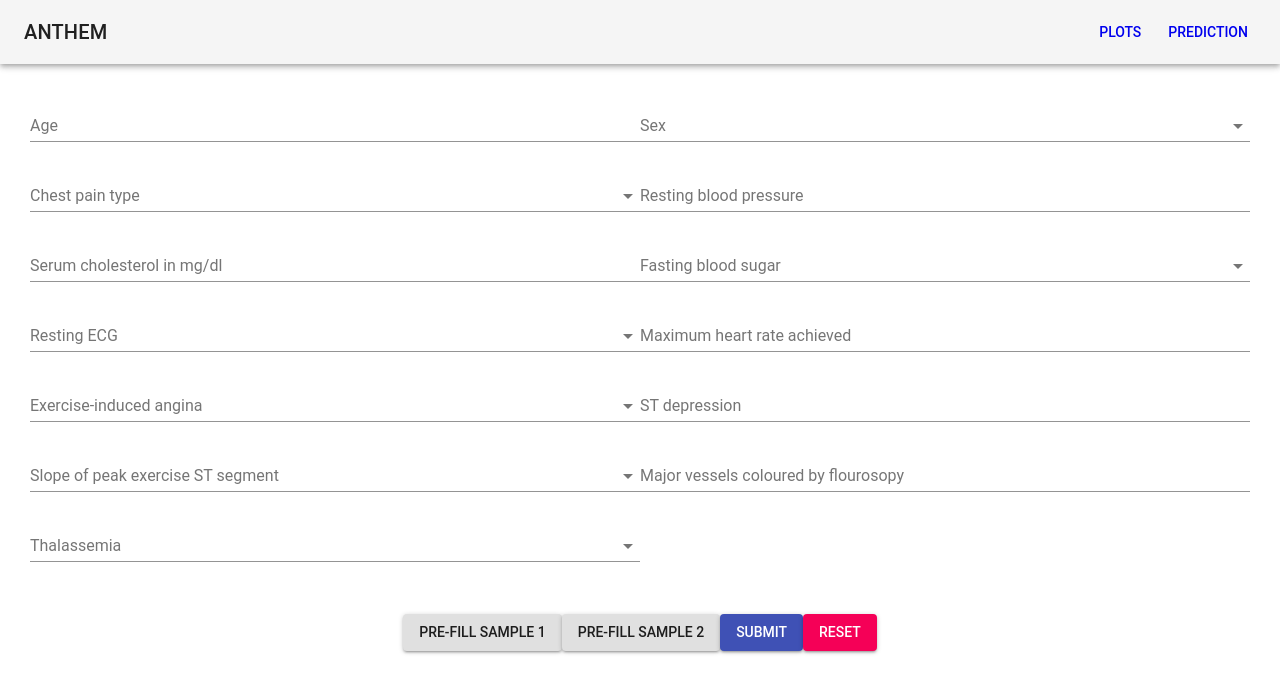
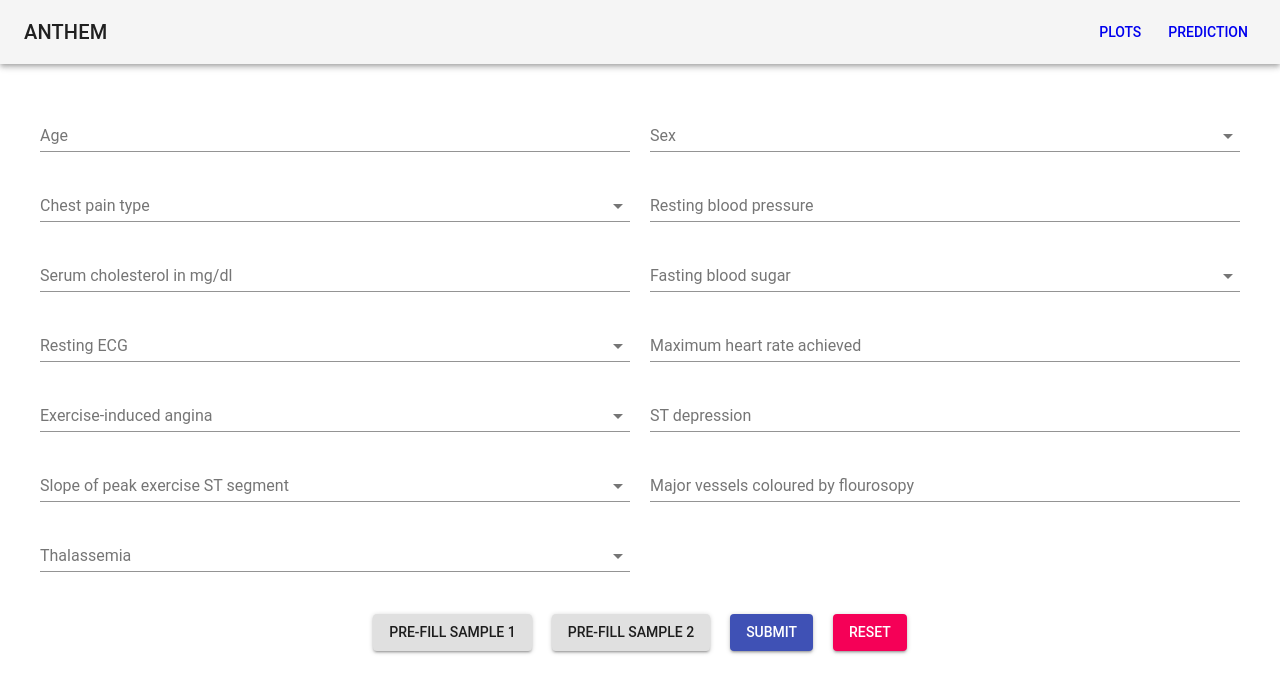
Before and after one commit to timhor/Heart-Disease-Visualisation, a React (Create React App) app in the folder frontend/: page /prediction in a window 1280 px wide. Shown: the top 692 px of the page. Built offline with nearby package versions, Linux system fonts and the light colour scheme; the HTML template or start-up script is replaced by a standard one.

Commit message:
Fix custom component styles not being applied

```diff
--- a/frontend/src/components/Prediction.js
+++ b/frontend/src/components/Prediction.js
@@ -1,4 +1,5 @@
 import React, { Component } from 'react';
+import PropTypes from 'prop-types';
 import backend from '../api/backend';
 import Header from './Header';
 import {
@@ -10,7 +11,8 @@ import {
   MenuItem,
   Card,
   CardContent,
-  Typography
+  Typography,
+  withStyles
 } from '@material-ui/core';
 import '../css/Prediction.css';
 
@@ -28,6 +30,15 @@ const initialState = {
   slope: '',
   ca: '',
   thal: ''
+};
+
+const styles = {
+  button: {
+    margin: '0 10px !important'
+  },
+  formField: {
+    margin: '10px'
+  }
 };
 
 class Prediction extends Component {
@@ -95,6 +106,7 @@ class Prediction extends Component {
   };
 
   render() {
+    const { classes } = this.props;
     return (
       <div className="App">
         <Header />
@@ -105,9 +117,10 @@ class Prediction extends Component {
               label="Age"
               value={this.state.age}
               onChange={this.handleChange('age')}
+              classes={{ root: classes.formField }}
             />
 
-            <FormControl>
+            <FormControl classes={{ root: classes.formField }}>
               <InputLabel htmlFor="sex">Sex</InputLabel>
               <Select
                 name="sex"
@@ -119,7 +132,7 @@ class Prediction extends Component {
               </Select>
             </FormControl>
 
-            <FormControl>
+            <FormControl classes={{ root: classes.formField }}>
               <InputLabel htmlFor="cp">Chest pain type</InputLabel>
               <Select
                 name="cp"
@@ -138,6 +151,7 @@ class Prediction extends Component {
               label="Resting blood pressure"
               value={this.state.trestbps}
               onChange={this.handleChange('trestbps')}
+              classes={{ root: classes.formField }}
             />
 
             <TextField
@@ -145,9 +159,10 @@ class Prediction extends Component {
               label="Serum cholesterol in mg/dl"
               value={this.state.chol}
               onChange={this.handleChange('chol')}
+              classes={{ root: classes.formField }}
             />
 
-            <FormControl>
+            <FormControl classes={{ root: classes.formField }}>
               <InputLabel htmlFor="fbs">Fasting blood sugar</InputLabel>
               <Select
                 name="fbs"
@@ -159,7 +174,7 @@ class Prediction extends Component {
               </Select>
             </FormControl>
 
-            <FormControl>
+            <FormControl classes={{ root: classes.formField }}>
               <InputLabel htmlFor="restecg">Resting ECG</InputLabel>
               <Select
                 name="restecg"
@@ -168,7 +183,9 @@ class Prediction extends Component {
               >
                 <MenuItem value={'0'}>Normal</MenuItem>
                 <MenuItem value={'1'}>ST-T wave abnormality</MenuItem>
-                <MenuItem value={'2'}>Left ventricular hypertrophy</MenuItem>
+                <MenuItem value={'2'}>
+                  Left ventricular hypertrophy
+                </MenuItem>
               </Select>
             </FormControl>
 
@@ -177,9 +194,10 @@ class Prediction extends Component {
               label="Maximum heart rate achieved"
               value={this.state.thalach}
               onChange={this.handleChange('thalach')}
+              classes={{ root: classes.formField }}
             />
 
-            <FormControl>
+            <FormControl classes={{ root: classes.formField }}>
               <InputLabel htmlFor="exang">
                 Exercise-induced angina
               </InputLabel>
@@ -198,9 +216,10 @@ class Prediction extends Component {
               label="ST depression"
               value={this.state.oldpeak}
               onChange={this.handleChange('oldpeak')}
+              classes={{ root: classes.formField }}
             />
 
-            <FormControl>
+            <FormControl classes={{ root: classes.formField }}>
               <InputLabel htmlFor="slope">
                 Slope of peak exercise ST segment
               </InputLabel>
@@ -220,9 +239,10 @@ class Prediction extends Component {
               label="Major vessels coloured by flourosopy"
               value={this.state.ca}
               onChange={this.handleChange('ca')}
+              classes={{ root: classes.formField }}
             />
 
-            <FormControl>
+            <FormControl classes={{ root: classes.formField }}>
               <InputLabel htmlFor="thal">Thalassemia</InputLabel>
               <Select
                 name="thal"
@@ -240,24 +260,24 @@ class Prediction extends Component {
             <Button
               variant="contained"
               color="default"
-              className="Button"
               onClick={this.prefillSample1}
+              classes={{ root: classes.button }}
             >
               Pre-fill Sample 1
             </Button>
             <Button
               variant="contained"
               color="default"
-              className="Button"
               onClick={this.prefillSample2}
+              classes={{ root: classes.button }}
             >
               Pre-fill Sample 2
             </Button>
             <Button
               variant="contained"
               color="primary"
-              className="Button"
               onClick={() => this.getPrediction()}
+              classes={{ root: classes.button }}
               // need to call the function here to handle 'this' binding
             >
               Submit
@@ -265,8 +285,8 @@ class Prediction extends Component {
             <Button
               variant="contained"
               color="secondary"
-              className="Button"
               onClick={this.resetState}
+              classes={{ root: classes.button }}
             >
               Reset
             </Button>
@@ -290,4 +310,8 @@ class Prediction extends Component {
   }
 }
 
-export default Prediction;
+Prediction.propTypes = {
+  classes: PropTypes.object.isRequired
+};
+
+export default withStyles(styles)(Prediction);
--- a/frontend/src/css/Prediction.css
+++ b/frontend/src/css/Prediction.css
@@ -1,9 +1,5 @@
 .prediction-form {
   padding: 30px;
-}
-
-.MuiButtonBase-root-27.Button {
-  margin: 0 10px;
 }
 
 .parameter-wrapper {
@@ -13,10 +9,6 @@
   margin-bottom: 30px;
 }
 
-.parameter-wrapper .MuiFormControl-root-30 {
-  margin: 10px;
-}
-
 .form-button-wrapper {
   margin-bottom: 50px;
 }
```
